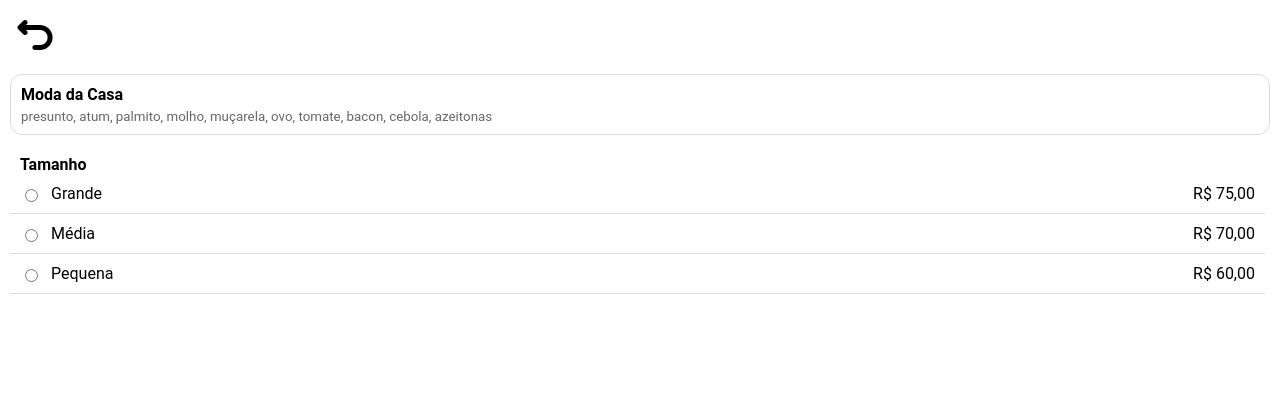
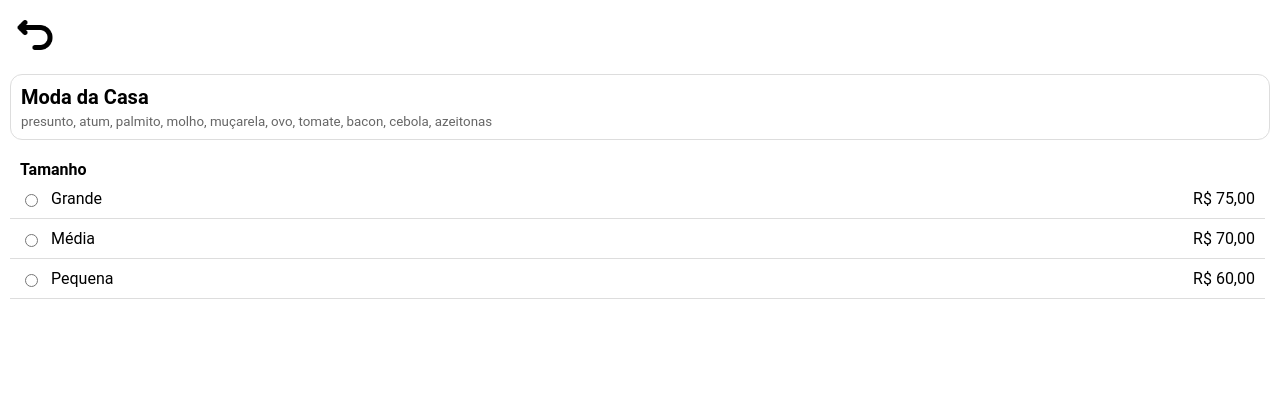
Before and after one commit to LUC4SMELLO/BaoDMais, a Flask app: page /item/1/1 in a window 1280 px wide. Shown: the top 420 px of the page. Run offline with Flask 3, Linux system fonts and the light colour scheme; data comes from the database, SQL or seed files in the repository.

Commit message:
feat: mudanças visuais

```diff
--- a/static/css/estabelecimento.css
+++ b/static/css/estabelecimento.css
@@ -2,6 +2,10 @@ body {
     margin: 0;
     font-family: 'Roboto', sans-serif;
     font-size: 16px;
+}
+
+h2 {
+    color: #ff672d;
 }
 
 /* Botão voltar */
--- a/static/css/item.css
+++ b/static/css/item.css
@@ -27,7 +27,7 @@ body {
 }
 
 .informacoes-item b {
-    font-size: 16px;
+    font-size: 20px;
 }
 .informacoes-item small {
     color: #666;
```
